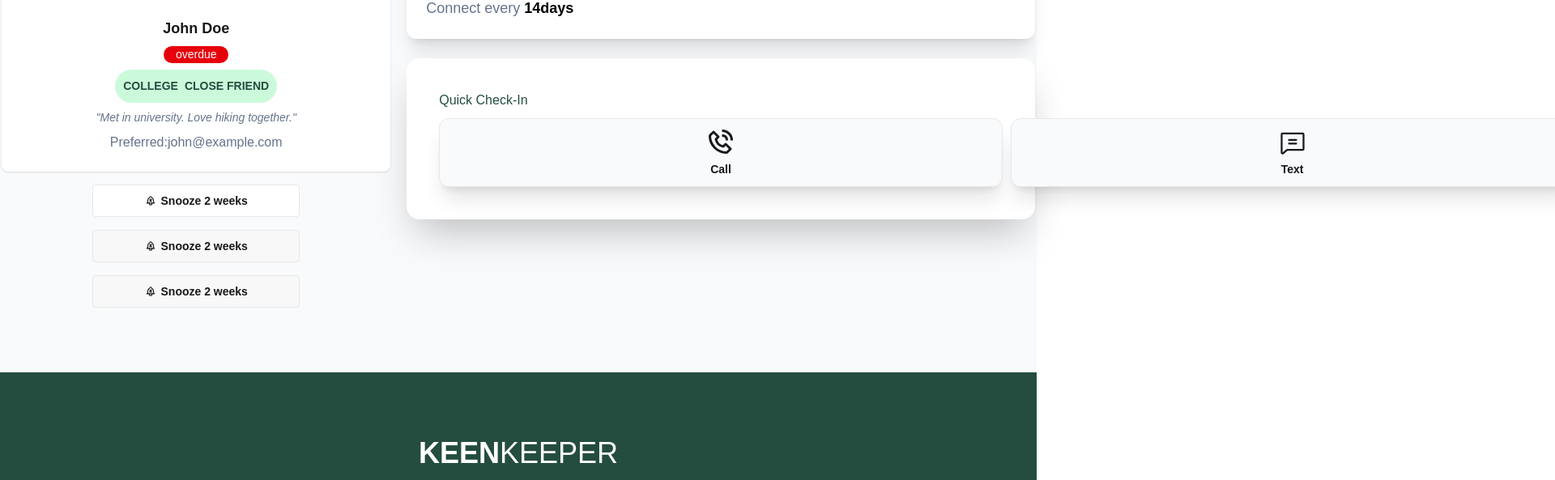
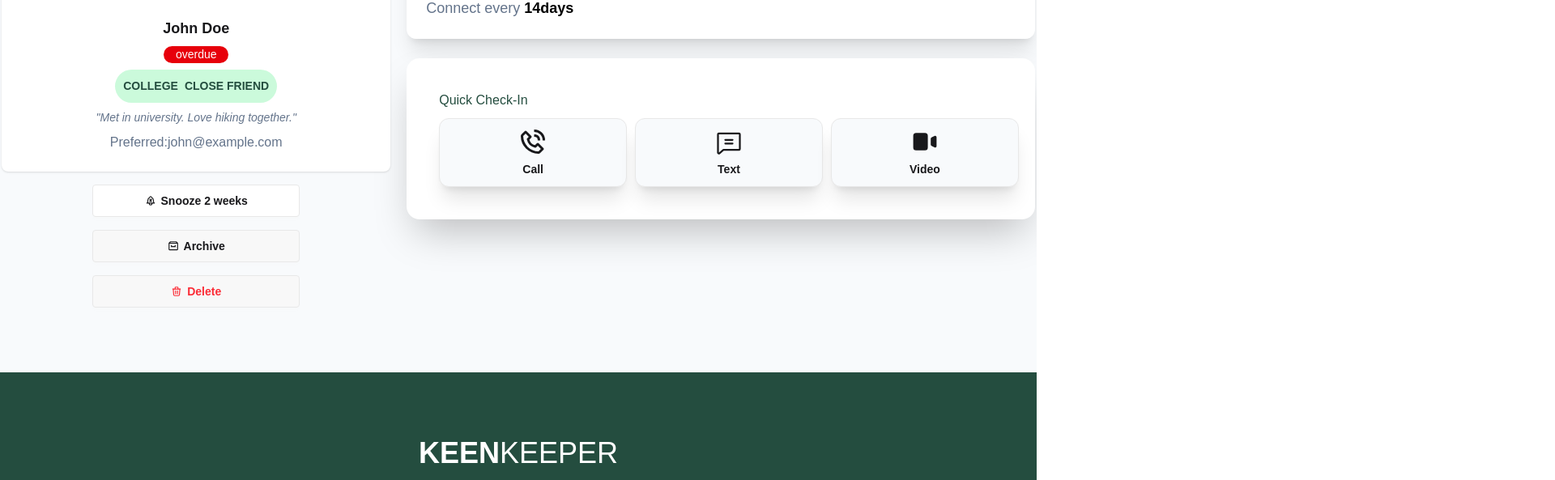
Before and after one commit to Tah56/Keen-Keeper, a React (Vite) app: page /friendsdetails/1 in a window 1280 px wide. Shown: the part 487-1080 px from the top of the page at 81% size, 1920 px wide, since content can reach past the window. Built offline with nearby package versions, Linux system fonts and the light colour scheme.

Commit message:
add toastify

```diff
--- a/package.json
+++ b/package.json
@@ -15,6 +15,7 @@
     "react-dom": "^19.2.4",
     "react-icons": "^5.6.0",
     "react-router": "^7.14.0",
+    "react-toastify": "^11.0.5",
     "recharts": "^3.8.1",
     "tailwindcss": "^4.2.2"
   },
--- a/src/component/FriendDetails/FriendDEtails.jsx
+++ b/src/component/FriendDetails/FriendDEtails.jsx
@@ -1,11 +1,12 @@
 import  { useContext } from "react";
-import { BiPhoneCall } from "react-icons/bi";
+import { BiArchive, BiPhoneCall } from "react-icons/bi";
 import { HiVideoCamera } from "react-icons/hi";
 import { HiMiniVideoCamera, HiVideoCameraSlash } from "react-icons/hi2";
 import { PiChatText } from "react-icons/pi";
-import { TbBellZ } from "react-icons/tb";
+import { TbBellZ, TbTrash } from "react-icons/tb";
 import { useLoaderData, useParams } from "react-router";
 import ContextApi, { friendData } from "../ContextApi/ContextApi";
+import { toast } from "react-toastify";
 
 const FriendDEtails = () => {
   const context = useContext(friendData);
@@ -15,13 +16,14 @@ const FriendDEtails = () => {
   const data = useLoaderData();
 
   const finding = data.find((card) => card.id == num);
+  console.log(finding);
 
 
   return (
     <div className="  bg-[#F8FAFC]  ">
       <div className=" container h-full mx-auto py-20 flex flex-col md:flex-row gap-5 items-center justify-center  ">
         <div className="flex flex-col  ">
-          <div className="card bg-base-100   shadow-sm">
+          <div className="card bg-base-100  shadow-sm">
             <figure className="px-10 pt-10">
               <img
                 src={finding.picture}
@@ -49,12 +51,12 @@ const FriendDEtails = () => {
               Snooze 2 weeks
             </button>
             <button className="btn btn-wide">
-              <TbBellZ />
-              Snooze 2 weeks
+              <BiArchive />
+              Archive
             </button>
-            <button className="btn btn-wide">
-              <TbBellZ />
-              Snooze 2 weeks
+            <button className="btn btn-wide text-red-500">
+              <TbTrash />
+            Delete
             </button>
           </div>
         </div>
@@ -98,9 +100,10 @@ const FriendDEtails = () => {
               <button
                 onClick={(e) => {
                   const d = e.target.innerText;
-                  timelineHandler(d, finding);
+                  timelineHandler(d, finding)
+                  toast.success(`${d} with ${finding.name}`);
                 }}
-                className="shadow-xl py-2.5  rounded-xl w-full h-full flex flex-col items-center btn bg-[#F8FAFC] "
+                className="shadow-xl py-2.5  rounded-xl w-full md:w-1/3  h-full flex flex-col items-center btn bg-[#F8FAFC] "
               >
                 <BiPhoneCall className="text-4xl" />
                 Call
@@ -109,8 +112,9 @@ const FriendDEtails = () => {
                 onClick={(e) => {
                   const d = e.target.innerText;
                   timelineHandler(d, finding);
+                  toast.success(`${d} with ${finding.name}`);
                 }}
-                className="shadow-xl py-2.5  rounded-xl w-full  h-full flex flex-col items-center btn bg-[#F8FAFC] "
+                className="shadow-xl py-2.5  rounded-xl w-full md:w-1/3  h-full flex flex-col items-center btn bg-[#F8FAFC] "
               >
                 <PiChatText className="text-4xl" />
                 Text
@@ -119,8 +123,9 @@ const FriendDEtails = () => {
                 onClick={(e) => {
                   const d = e.target.innerText;
                   timelineHandler(d, finding);
+                  toast.success(`${d} with ${finding.name}`);
                 }}
-                className="shadow-xl py-2.5  rounded-xl w-full   h-full flex flex-col items-center btn bg-[#F8FAFC] "
+                className="shadow-xl py-2.5  rounded-xl w-full md:w-1/3   h-full flex flex-col items-center btn bg-[#F8FAFC] "
               >
                 <HiVideoCamera className="text-4xl" />
                 Video
--- a/src/main.jsx
+++ b/src/main.jsx
@@ -4,9 +4,11 @@ import "./index.css";
 import { RouterProvider } from "react-router/dom";
 import { router } from "./Router/Route";
 import ContextApi from "./component/ContextApi/ContextApi";
+import { ToastContainer } from "react-toastify";
 
 createRoot(document.getElementById("root")).render(
   <ContextApi>
     <RouterProvider router={router} />
+    <ToastContainer />
   </ContextApi>,
 );
```
Also changed, not shown: 2 other files (tests, documents, lock files or other folders).
